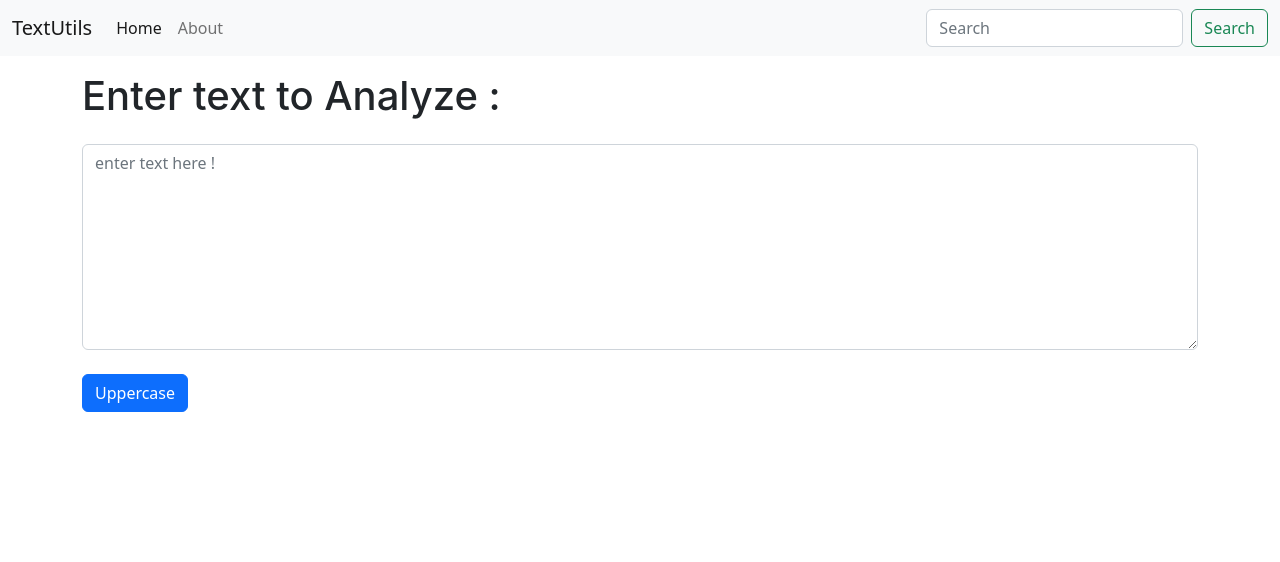
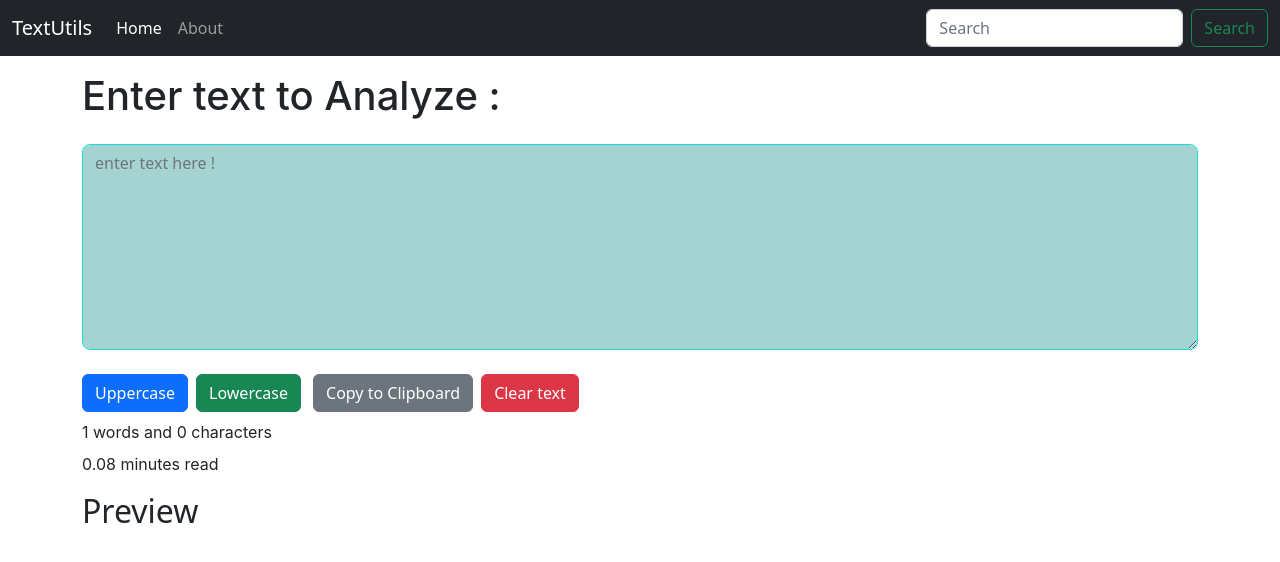
Before and after one commit to kartikchauhan13/textUtilsApp, a React (Create React App) app: page / in a window 1280 px wide. Shown: the top 562 px of the page. Built offline with nearby package versions, Linux system fonts and the light colour scheme.

Commit message:
added copy clipboard and clear text buttons , added live stats of text

```diff
--- a/src/components/Navbar.js
+++ b/src/components/Navbar.js
@@ -3,7 +3,7 @@ import PropTypes from 'prop-types';
 
 export default function Navbar(props) {
   return (
-    <nav className="navbar navbar-expand-lg navbar-light bg-light">
+    <nav className="navbar navbar-expand-lg navbar-dark bg-dark">
       <div className="container-fluid">
         <a className="navbar-brand" href="/">
           {props.title}
--- /dev/null
+++ b/src/components/Textform.css
@@ -0,0 +1,6 @@
+#exampleFormControlTextarea1{
+  background-color:rgb(165, 211, 209);
+  border-radius:8px;
+  border :1px solid rgb(22, 224, 214);
+  font-weight:500;
+}
--- a/src/components/Textform.js
+++ b/src/components/Textform.js
@@ -1,5 +1,6 @@
 import React, { useState } from 'react';
 import PropTypes from 'prop-types';
+import './Textform.css';
 
 export default function Textform(props) {
   const [text, setText] = useState('');
@@ -12,8 +13,21 @@ export default function Textform(props) {
     setText(newText);
     console.log('text changed to upper case ');
   }
+  function lower() {
+    const newText = text.toLowerCase();
+    setText(newText);
+    console.log('text changed to lower case ');
+  }
+  function copyText() {
+    navigator.clipboard.writeText(String(text));
+    console.log(typeof text);
+  }
+  function clearText() {
+    setText('');
+    console.log('text cleared');
+  }
   return (
-    <div>
+    <>
       <div className="container my-3">
         <h1>{props.heading}</h1>
         <textarea
@@ -24,10 +38,29 @@ export default function Textform(props) {
           value={text}
           onChange={onChangeFunc}
         ></textarea>
-        <button className="btn btn-primary" onClick={upper}>
-          Uppercase
-        </button>
+        <div>
+          <button className="btn btn-primary" onClick={upper}>
+            Uppercase
+          </button>
+          <button className="btn btn-success mx-2" onClick={lower}>
+            Lowercase
+          </button>
+          <button className="btn btn-secondary mx-1" onClick={copyText}>
+            Copy to Clipboard
+          </button>
+          <button className="btn btn-danger mx-1" onClick={clearText}>
+            Clear text
+          </button>
+        </div>
+        <p class="my-2">
+          {text.split(' ').length} words and {text.length} characters
+        </p>
+        <p>{text.split(' ').length * 0.08} minutes read</p>
       </div>
-    </div>
+      <div className="container">
+        <h2>Preview</h2>
+        <p>{text}</p>
+      </div>
+    </>
   );
 }
```
